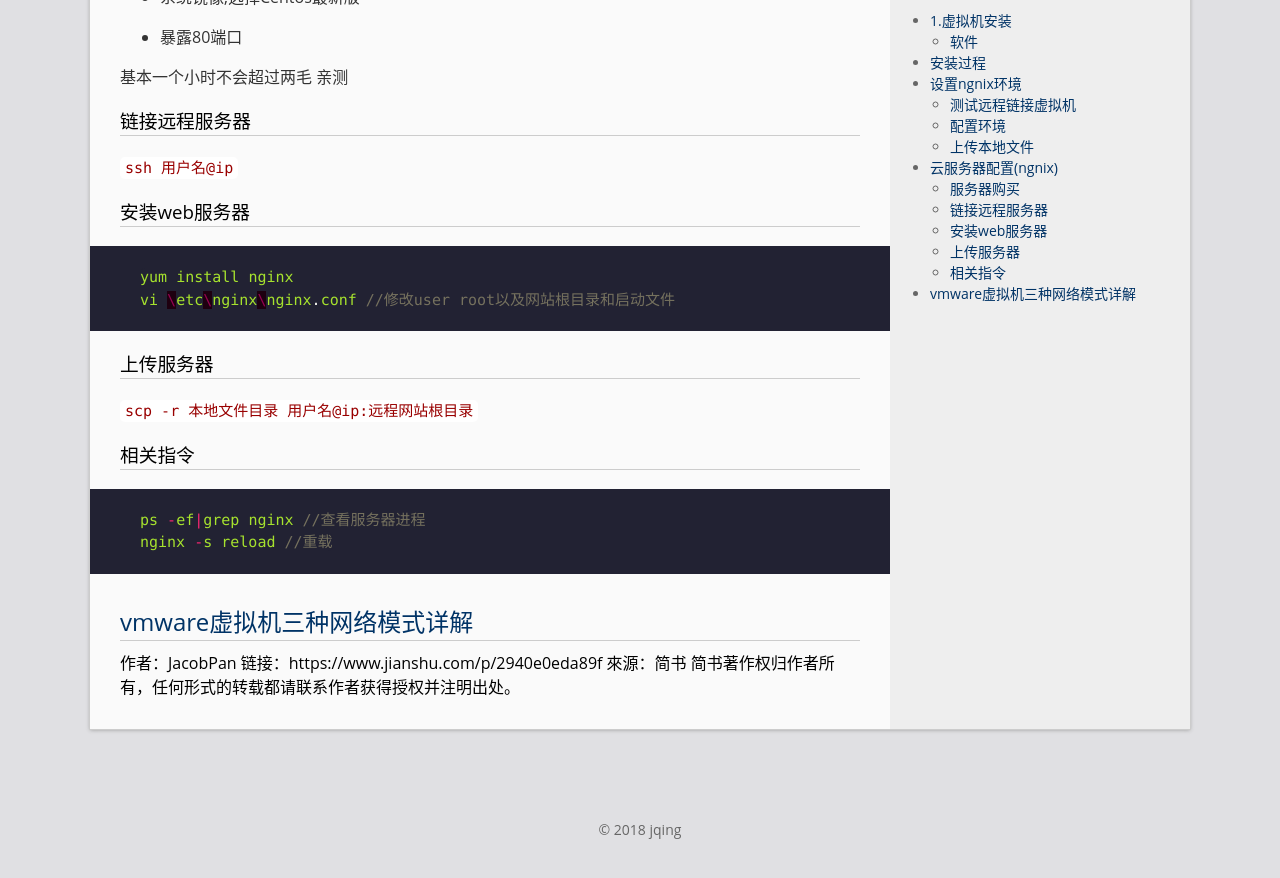
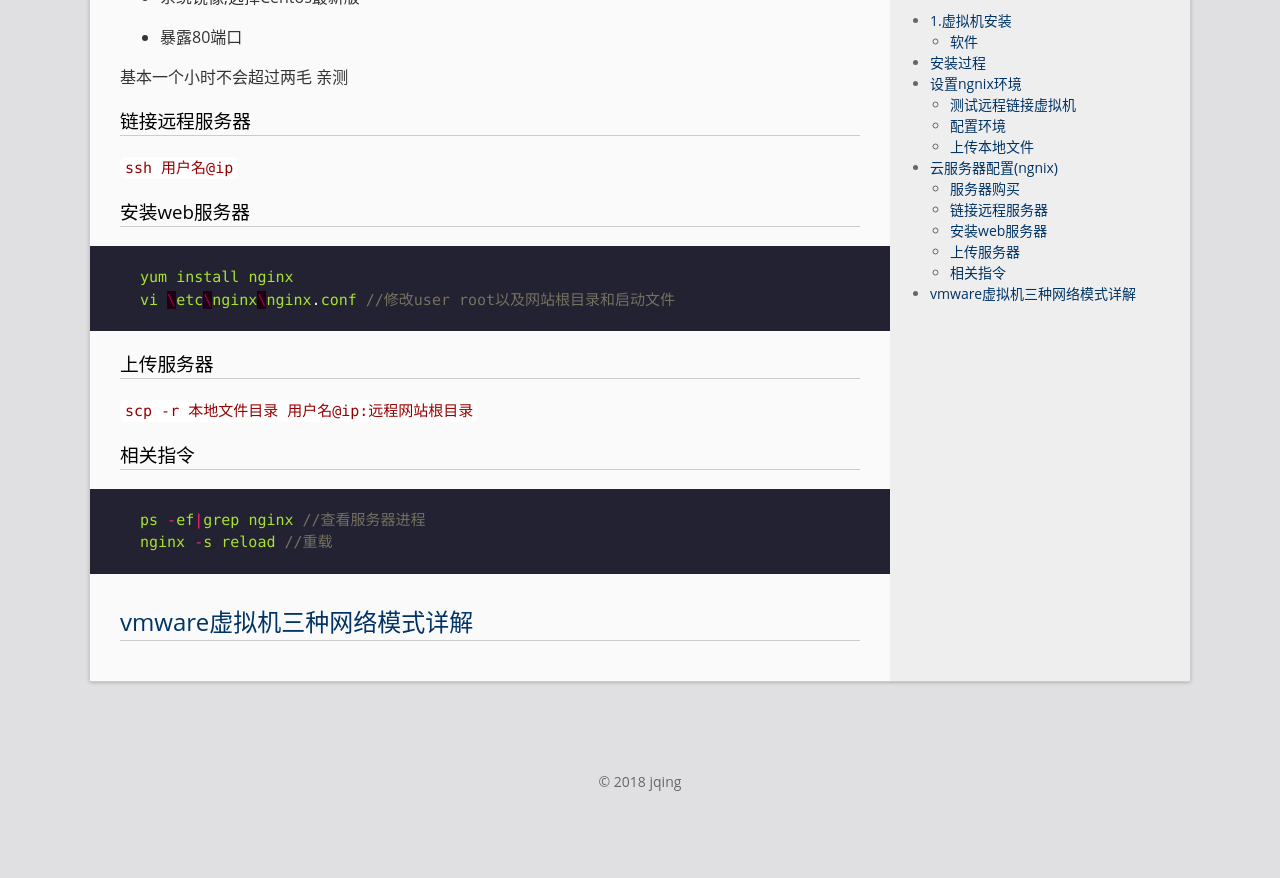
Before and after one commit to jqing1968/jqing1968.github.io, a Jekyll site: the page built from _posts/2018-08-19-webServe.md, in a window 1280 px wide and 900 px high, scrolled down 1873 px. Shown: the top 878 px of the window. Built offline with Jekyll 4.4.1, drawn with Linux system fonts in a browser that asks for light colours; comment, search, counter and statistics services are not loaded; after the commit the page ends 2725 px from its top, so only the background shows below that.

```diff
--- a/_layouts/post.html
+++ b/_layouts/post.html
@@ -30,8 +30,3 @@ var gitment = new Gitment({
 });
 gitment.render('gitmentContainer');
 </script>
-
-作者：JacobPan
-链接：https://www.jianshu.com/p/2940e0eda89f
-來源：简书
-简书著作权归作者所有，任何形式的转载都请联系作者获得授权并注明出处。
```
